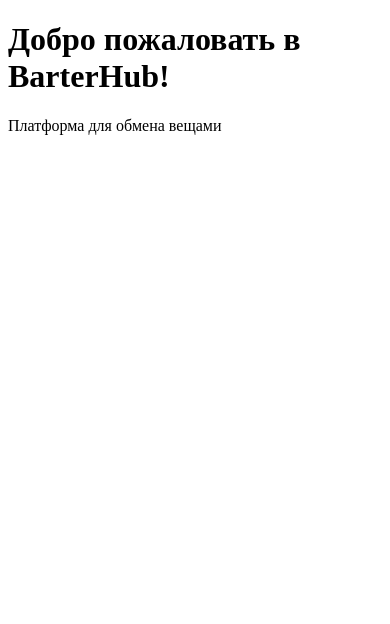
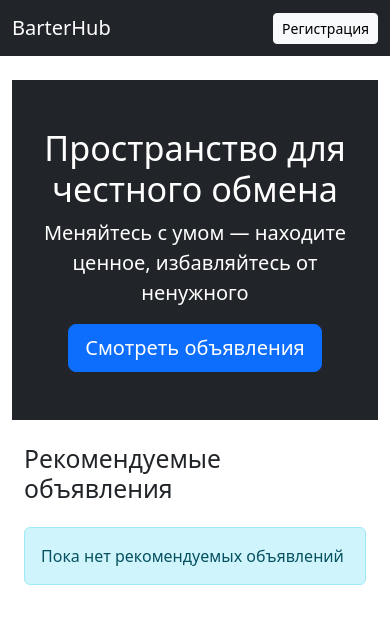
Before and after one commit to AABarabanov/barter-hub, a Django app: page / in a window 390 px wide. Shown: the top 624 px of the page. Run offline with Django 5.2, Linux system fonts and the light colour scheme.

Commit message:
BarterHub : обновлены base.html, index.html; добавлена и протестирована форма регистрации

```diff
--- a/barterhub/ads/templates/ads/index.html
+++ b/barterhub/ads/templates/ads/index.html
@@ -1,10 +1,31 @@
-<!DOCTYPE html>
-<html>
-<head>
-    <title>{{ title }}</title>
-</head>
-<body>
-    <h1>Добро пожаловать в BarterHub!</h1>
-    <p>Платформа для обмена вещами</p>
-</body>
-</html>
+{% extends 'base.html' %}
+
+{% block content %}
+<div class="hero-section bg-dark text-white py-5 mb-4">
+    <div class="container text-center">
+        <h1 class="display-4">Пространство для честного обмена</h1>
+        <p class="lead">Меняйтесь с умом — находите ценное, избавляйтесь от ненужного</p>
+        <a href="{% url 'ad_list' %}" class="btn btn-primary btn-lg">Смотреть объявления</a>
+    </div>
+</div>
+
+<div class="container">
+    <h2 class="mb-4">Рекомендуемые объявления</h2>
+    <div class="row">
+        {% for ad in featured_ads %}
+        <div class="col-md-3 mb-4">
+            <div class="card h-100">
+                <div class="card-body">
+                    <h5>{{ ad.title }}</h5>
+                    <p class="text-muted">{{ ad.get_condition_display }}</p>
+                </div>
+            </div>
+        </div>
+        {% empty %}
+        <div class="col-12">
+            <div class="alert alert-info">Пока нет рекомендуемых объявлений</div>
+        </div>
+        {% endfor %}
+    </div>
+</div>
+{% endblock %}
--- a/barterhub/ads/urls.py
+++ b/barterhub/ads/urls.py
@@ -1,4 +1,5 @@
 from django.urls import path
+from django.contrib.auth.views import LoginView, LogoutView
 from . import views
 
 
@@ -7,4 +8,7 @@
     path("create/", views.ad_create, name="ad_create"),
     path("<int:ad_id>/", views.ad_detail, name="ad_detail"),
     path("<int:ad_id>/proposal/", views.send_proposal, name="send_proposal"),
+    path('login/',
+     LoginView.as_view(template_name='ads/login.html'), name='login'),
+    path('logout/', LogoutView.as_view(), name='logout'),
 ]
--- a/barterhub/ads/views.py
+++ b/barterhub/ads/views.py
@@ -1,13 +1,17 @@
 from django.http import HttpRequest, HttpResponse
 from django.shortcuts import render, redirect, get_object_or_404
+from django.contrib.auth import login
 
 from .models import Ad
 from .forms import AdForm, ProposalForm, RegisterForm
 
 
-def index(request):
-    # Простая заглушка для начала
-    return render(request, "ads/index.html", {"title": "Главная страница"})
+def home(request):
+
+    return render(request, 'ads/index.html', {  # Используем существующий шаблон
+
+        'user': request.user
+    })
 
 
 def ad_list(request: HttpRequest) -> HttpResponse:
@@ -102,8 +106,9 @@
     if request.method == "POST":
         form = RegisterForm(request.POST)
         if form.is_valid():
-            form.save()
-            return redirect("login")
+            user = form.save()
+            login(request, user)
+            return redirect('home')
     else:
         form = RegisterForm()
     return render(request, "ads/register.html", {"form": form})
--- a/barterhub/barterhub/settings.py
+++ b/barterhub/barterhub/settings.py
@@ -121,3 +121,6 @@
 # https://docs.djangoproject.com/en/5.2/ref/settings/#default-auto-field
 
 DEFAULT_AUTO_FIELD = "django.db.models.BigAutoField"
+
+LOGIN_REDIRECT_URL = 'home'
+LOGOUT_REDIRECT_URL = 'home'
--- a/barterhub/barterhub/urls.py
+++ b/barterhub/barterhub/urls.py
@@ -20,7 +20,7 @@
 import ads.views
 
 urlpatterns = [
-    path("", ads.views.index, name="index"),
+    path("", ads.views.home, name="home"),
     path("admin/", admin.site.urls),
     path("ads/", include("ads.urls")),
     path("register/", ads.views.register, name="register"),
--- a/barterhub/templates/base.html
+++ b/barterhub/templates/base.html
@@ -1,10 +1,52 @@
 <!DOCTYPE html>
-<html>
+<html lang="ru">
 <head>
+    <meta charset="UTF-8">
+    <meta name="viewport" content="width=device-width, initial-scale=1.0">
     <title>{% block title %}BarterHub{% endblock %}</title>
+    <link href="https://cdn.jsdelivr.net/npm/bootstrap@5.3.0/dist/css/bootstrap.min.css" rel="stylesheet">
+    {% block extra_css %}{% endblock %}
+
+    <style>
+    .hero-section {
+        background: linear-gradient(rgba(0,0,0,0.7), url('https://images.unsplash.com/photo-1507679799987-c73779587ccf?ixlib=rb-4.0.3&auto=format&fit=crop&w=1350&q=80');
+        background-size: cover;
+        background-position: center;
+        border-radius: 0 0 20px 20px;
+    }
+    .card {
+        transition: transform 0.3s;
+    }
+    .card:hover {
+        transform: translateY(-5px);
+        box-shadow: 0 10px 20px rgba(0,0,0,0.1);
+    }
+</style>
+
 </head>
+
 <body>
-    {% block content %}<a href="{% url 'register' %}">Регистрация</a>{% endblock %}
+    <nav class="navbar navbar-expand-lg navbar-dark bg-dark">
+        <div class="container">
+            <a class="navbar-brand" href="{% url 'home' %}">BarterHub</a>
+            <div class="d-flex">
+                {% if user.is_authenticated %}
+                    <a href="{% url 'ad_list' %}" class="btn btn-sm btn-outline-light me-2">Мои объявления</a>
 
+                {% else %}
+
+
+
+                    <a href="{% url 'register' %}" class="btn btn-sm btn-light">Регистрация</a>
+                {% endif %}
+            </div>
+        </div>
+    </nav>
+
+    <div class="container mt-4">
+        {% block content %}{% endblock %}
+    </div>
+
+    <script src="https://cdn.jsdelivr.net/npm/bootstrap@5.3.0/dist/js/bootstrap.bundle.min.js"></script>
 </body>
 </html>
```
Also changed, not shown: barterhub/ads/templates/ads/login.html (added, +39 -0 lines).
